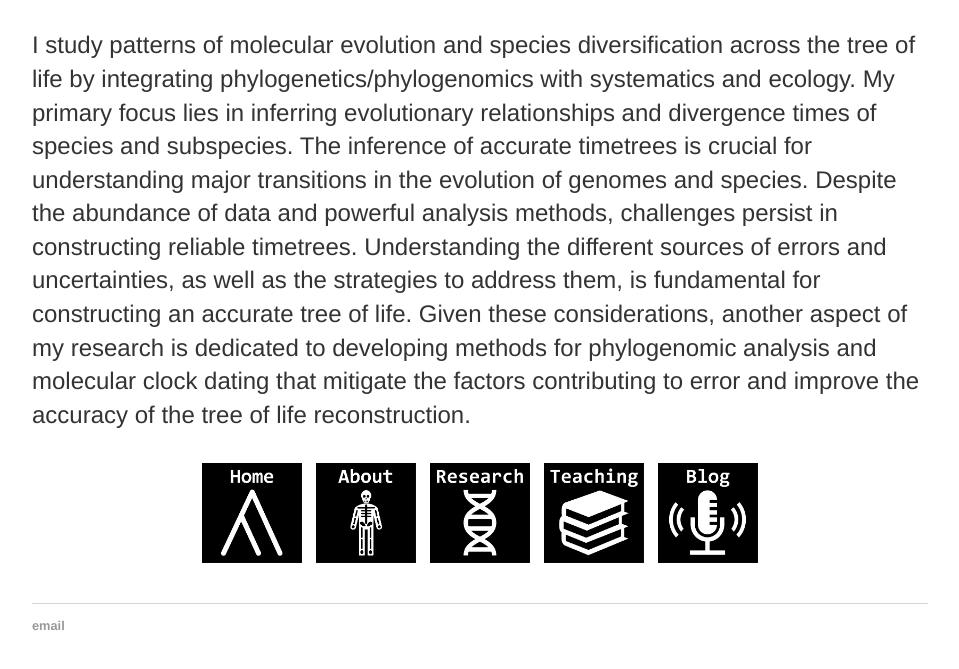
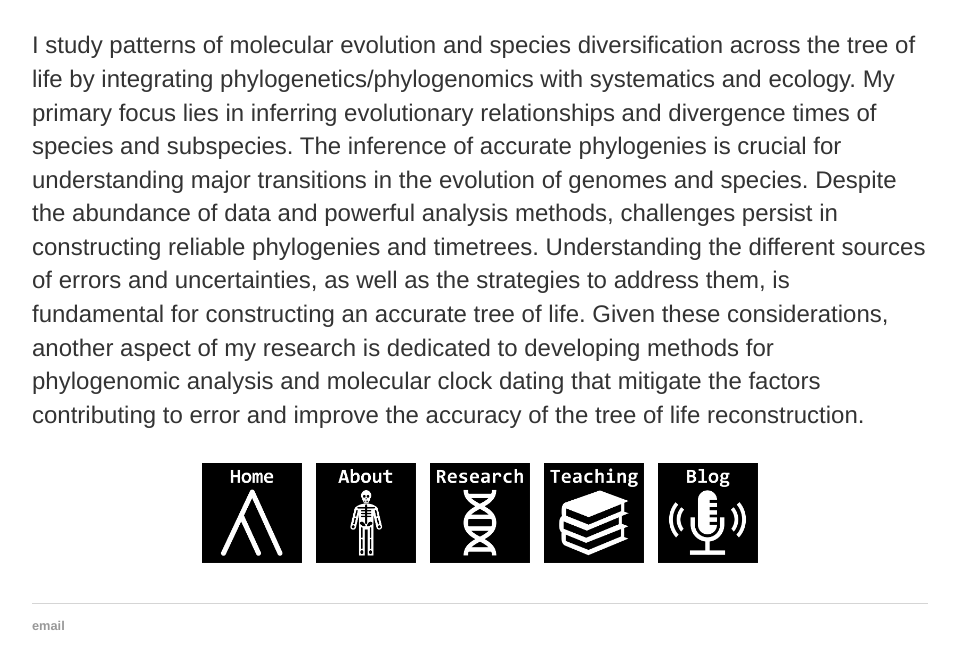
Before and after one commit to josebarbamontoya/josebarbamontoya.github.io, a Jekyll site: the page built from index.html, in a window 1280 px wide, cut to the strip 524-1219 px from the top of the page. Shown: the top 669 px of the strip, without its empty margins (160-1119 px from the left). Built offline with Jekyll 4.4.1, drawn with Linux system fonts in a browser that asks for light colours.

Commit message:
Update index.html

```diff
--- a/index.html
+++ b/index.html
@@ -5,7 +5,7 @@
 <div class="blurb">
 	<h1>Jose Barba-Montoya</h1>
 	<p style="text-align:center;"><img src="img/photo1.jpg" height="300" width="394"></p>
-	<p>I study patterns of molecular evolution and species diversification across the tree of life by integrating phylogenetics/phylogenomics with systematics and ecology. My primary focus lies in inferring evolutionary relationships and divergence times of species and subspecies. The inference of accurate timetrees is crucial for understanding major transitions in the evolution of genomes and species. Despite the abundance of data and powerful analysis methods, challenges persist in constructing reliable timetrees. Understanding the different sources of errors and uncertainties, as well as the strategies to address them, is fundamental for constructing an accurate tree of life. Given these considerations, another aspect of my research is dedicated to developing methods for phylogenomic analysis and molecular clock dating that mitigate the factors contributing to error and improve the accuracy of the tree of life reconstruction.</em></p>
+	<p>I study patterns of molecular evolution and species diversification across the tree of life by integrating phylogenetics/phylogenomics with systematics and ecology. My primary focus lies in inferring evolutionary relationships and divergence times of species and subspecies. The inference of accurate phylogenies is crucial for understanding major transitions in the evolution of genomes and species. Despite the abundance of data and powerful analysis methods, challenges persist in constructing reliable phylogenies and timetrees. Understanding the different sources of errors and uncertainties, as well as the strategies to address them, is fundamental for constructing an accurate tree of life. Given these considerations, another aspect of my research is dedicated to developing methods for phylogenomic analysis and molecular clock dating that mitigate the factors contributing to error and improve the accuracy of the tree of life reconstruction.</em></p>
 </div><!-- /.blurb -->
 
 <div style="text-align:center; margin-top:32px; margin-bottom:36px;">
```
